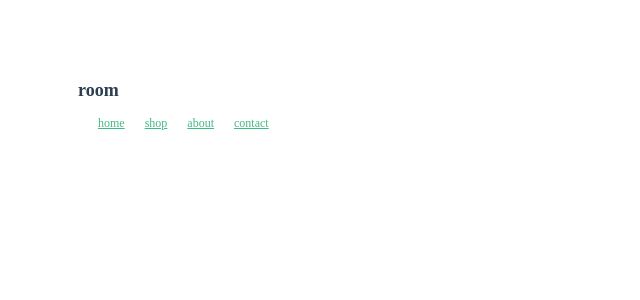
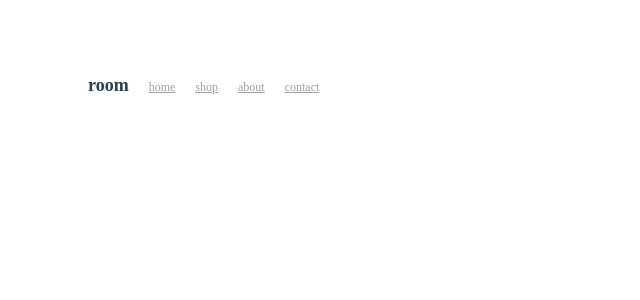
Before and after one commit to JoseCarlos-Filho/Room-Home-Page, a Vue app: page /#/ in a window 1280 px wide. Shown: the top 300 px of the page, without its empty margins (0-640 px from the left). Built offline with nearby package versions, Linux system fonts and the light colour scheme; a web font is replaced by a local one.

Commit message:
Criando folhas de estilos com SCSS

```diff
--- a/src/StylesSass/principal.scss
+++ b/src/StylesSass/principal.scss
@@ -14,7 +14,7 @@
 
     li {
       list-style: none;
-      display: inline;
+      display: inline-block;
       margin: 10px 10px;
     }
 
@@ -23,7 +23,7 @@
       color: #2c3e50;
 
       &.router-link-exact-active {
-        color: #42b983;
+        color:hsl(0, 0%, 63%);
       }
     }
   }
```
